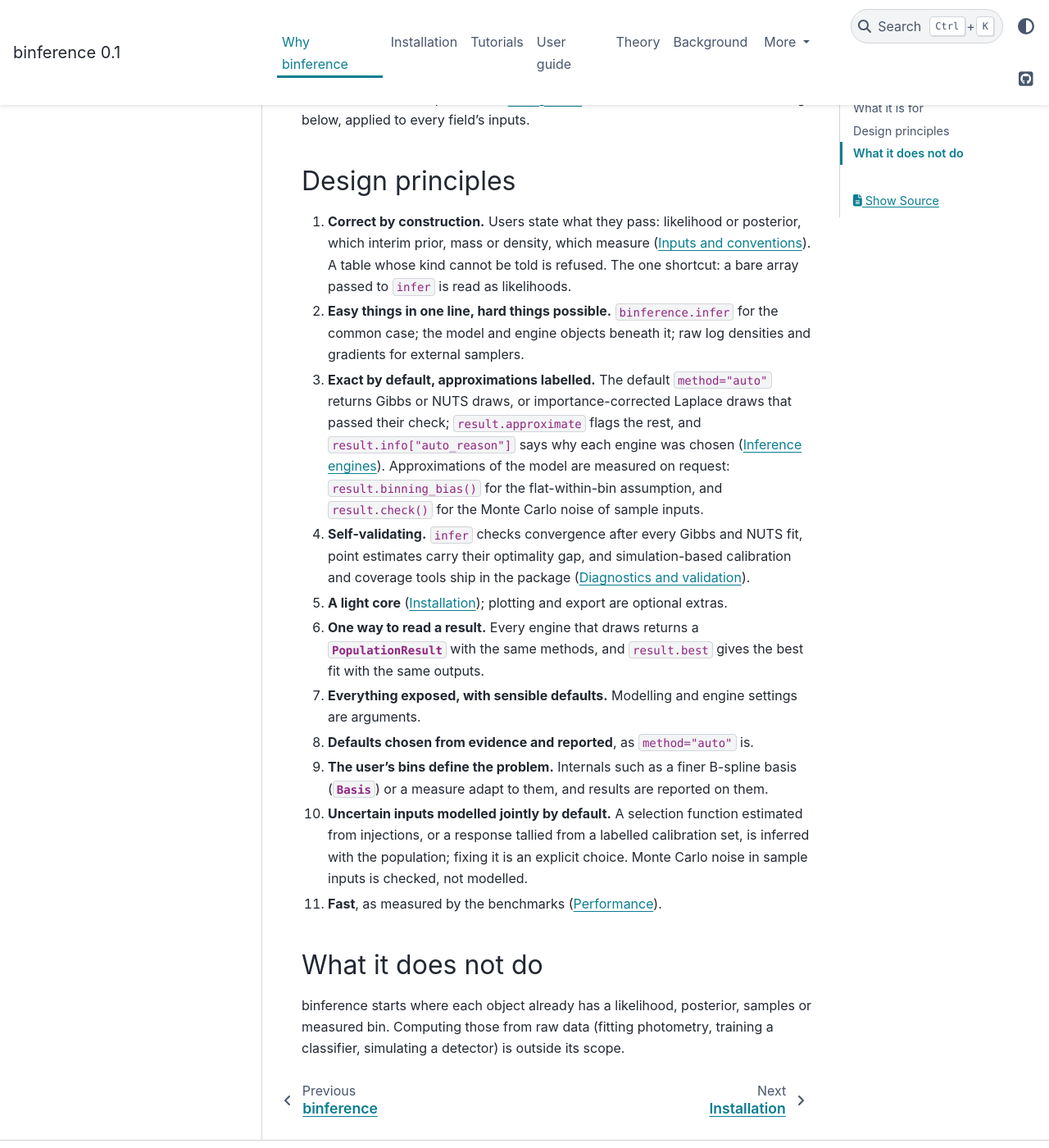
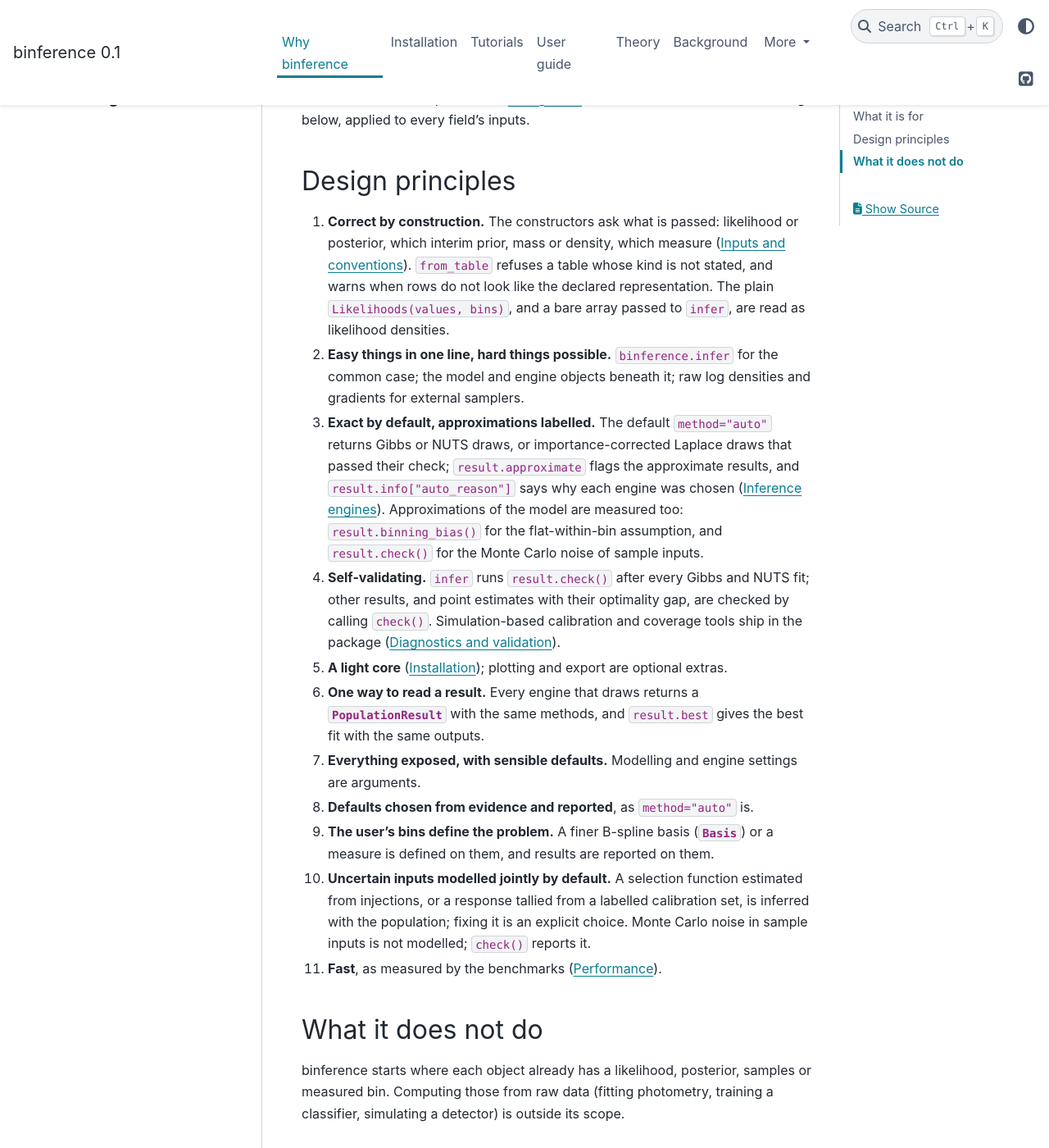
Before and after one commit to joshspeagle/binference, a Sphinx documentation site: the page built from docs/vision.md, in a window 1280 px wide and 1400 px high, scrolled down 654 px. Shown: the whole window at 82% size. Built offline with Sphinx 7.4.7 and the PyData theme 0.15.4, drawn with Linux system fonts in a browser that asks for light colours.

Commit message:
Fix the code-review findings on the vision and spec
Co-Authored-By: Claude Opus 5.5 <noreply@anthropic.com>
Claude-Session: https://claude.ai/code/session_01De68Qguk82R9FGTNQYmYnz

```diff
--- a/docs/vision.md
+++ b/docs/vision.md
@@ -23,24 +23,27 @@ What binference adds is the design below, applied to every field's inputs.
 
 ## Design principles
 
-1. **Correct by construction.** Users state what they pass: likelihood or
-   posterior, which interim prior, mass or density, which measure
-   ({doc}`user-guide/inputs`). A table whose kind cannot be told is refused.
-   The one shortcut: a bare array passed to `infer` is read as likelihoods.
+1. **Correct by construction.** The constructors ask what is passed:
+   likelihood or posterior, which interim prior, mass or density, which
+   measure ({doc}`user-guide/inputs`). `from_table` refuses a table whose
+   kind is not stated, and warns when rows do not look like the declared
+   representation. The plain `Likelihoods(values, bins)`, and a bare array
+   passed to `infer`, are read as likelihood densities.
 2. **Easy things in one line, hard things possible.** `binference.infer` for
    the common case; the model and engine objects beneath it; raw log
    densities and gradients for external samplers.
 3. **Exact by default, approximations labelled.** The default
    `method="auto"` returns Gibbs or NUTS draws, or importance-corrected
    Laplace draws that passed their check; `result.approximate` flags the
-   rest, and `result.info["auto_reason"]` says why each engine was chosen
-   ({doc}`user-guide/engines`). Approximations of the model are measured on
-   request: `result.binning_bias()` for the flat-within-bin assumption, and
-   `result.check()` for the Monte Carlo noise of sample inputs.
-4. **Self-validating.** `infer` checks convergence after every Gibbs and NUTS
-   fit, point estimates carry their optimality gap, and simulation-based
-   calibration and coverage tools ship in the package
-   ({doc}`user-guide/validation`).
+   approximate results, and `result.info["auto_reason"]` says why each
+   engine was chosen ({doc}`user-guide/engines`). Approximations of the model
+   are measured too: `result.binning_bias()` for the flat-within-bin
+   assumption, and `result.check()` for the Monte Carlo noise of sample
+   inputs.
+4. **Self-validating.** `infer` runs `result.check()` after every Gibbs and
+   NUTS fit; other results, and point estimates with their optimality gap,
+   are checked by calling `check()`. Simulation-based calibration and
+   coverage tools ship in the package ({doc}`user-guide/validation`).
 5. **A light core** ({doc}`install`); plotting and export are optional extras.
 6. **One way to read a result.** Every engine that draws returns a
    {class}`~binference.PopulationResult` with the same methods, and
@@ -48,14 +51,14 @@ What binference adds is the design below, applied to every field's inputs.
 7. **Everything exposed, with sensible defaults.** Modelling and engine
    settings are arguments.
 8. **Defaults chosen from evidence and reported**, as `method="auto"` is.
-9. **The user's bins define the problem.** Internals such as a finer B-spline
-   basis ({class}`~binference.Basis`) or a measure adapt to them, and results
+9. **The user's bins define the problem.** A finer B-spline basis
+   ({class}`~binference.Basis`) or a measure is defined on them, and results
    are reported on them.
 10. **Uncertain inputs modelled jointly by default.** A selection function
     estimated from injections, or a response tallied from a labelled
     calibration set, is inferred with the population; fixing it is an
-    explicit choice. Monte Carlo noise in sample inputs is checked, not
-    modelled.
+    explicit choice. Monte Carlo noise in sample inputs is not modelled;
+    `check()` reports it.
 11. **Fast**, as measured by the benchmarks ({doc}`user-guide/performance`).
 
 ## What it does not do
```
Also changed, not shown: docs/design/spec.md (+2 -2 lines).
